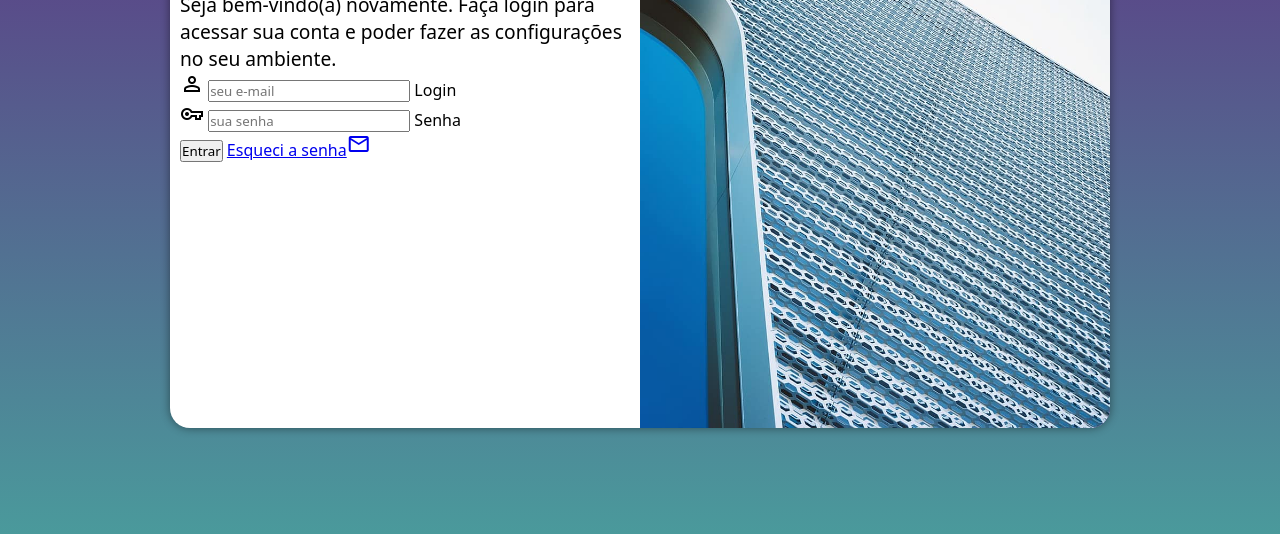
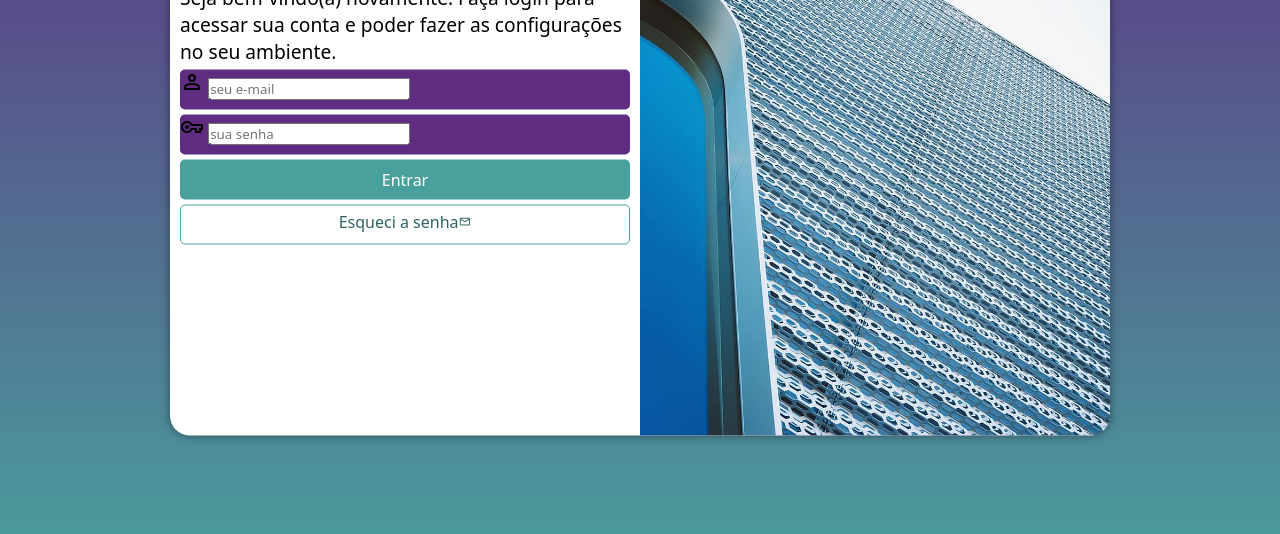
Before and after one commit to emanuelrferreira/projeto-login, a plain HTML site: page index.html in a window 1280 px wide. Shown: the part 222-756 px from the top of the page. Drawn offline with nearby package versions, Linux system fonts and the light colour scheme.

Commit message:
formatação form

```diff
--- a/estilos/style.css
+++ b/estilos/style.css
@@ -33,8 +33,8 @@ section#login {
     transform: translate(-50%, -50%);
     overflow: hidden;
     background-color: white;
-    width: 250px;
-    height: 500px;
+    width: 260px;
+    height: 515px;
     border-radius: 20px;
     box-shadow: 0px 0px 10px rgba(0, 0, 0, 0.452);
 
@@ -64,3 +64,55 @@ div#formulario > h1 {
 div#formulario > p {
     font-size: .8em;
 }
+
+form > div.campo {
+    background-color: #5f2c82;
+    width: 100%;
+    display: block;
+    height: 40px;
+    border-radius: 5px;
+    margin: 5px 0px;
+}
+
+div.campo > label {
+    display: none;
+}
+
+form > input[type=submit] {
+    display: block;
+    font-size: 1em;
+    width: 100%;
+    height: 40px;
+    background-color: #49a09d;
+    color: white;
+    border: none;
+    border-radius: 5px;
+    cursor: pointer;
+}
+
+form > input[type=submit]:hover {
+    background-color: #2d6462;
+}
+
+form > a.botao {
+    display: block;
+    text-align: center;
+    font-size: 1em;
+    width: 100%;
+    height: 40px;
+    padding-top: 5px;
+    margin-top: 5px;
+    background-color: white;
+    color: #2d6462;
+    border: 1px solid #49a09d;
+    border-radius: 5px;
+    text-decoration: none;
+}
+
+form > a.botao:hover {
+    background-color: #6cd3cf;
+}
+
+form > a.botao > span {
+    font-size: .8em;
+}
--- a/index.html
+++ b/index.html
@@ -28,7 +28,7 @@
                         <label for="isenha">Senha</label>
                     </div>
                     <input type="submit" value="Entrar">
-                    <a href="esqueci.html">Esqueci a senha<span class="material-symbols-outlined">mail</span></a>
+                    <a href="esqueci.html" class="botao">Esqueci a senha<span class="material-symbols-outlined">mail</span></a>
                 </form>
             </div>
 
```
